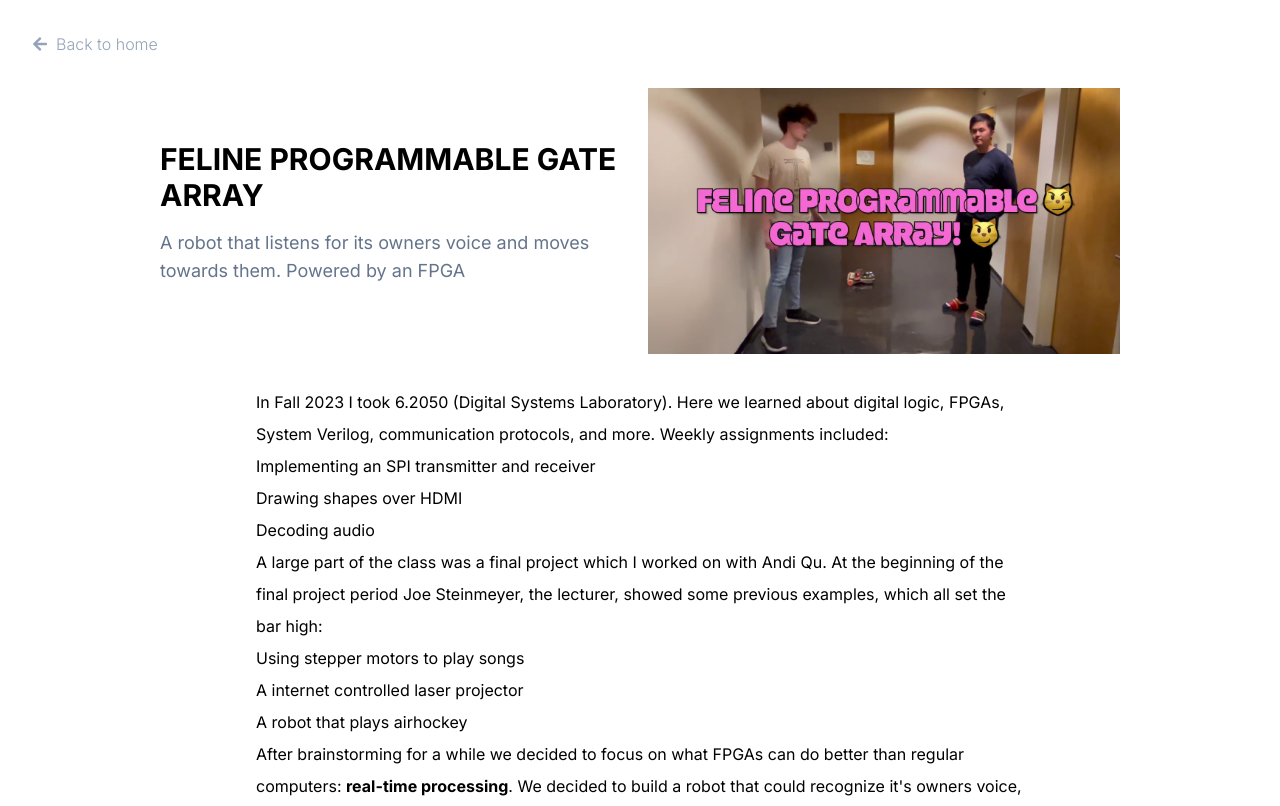
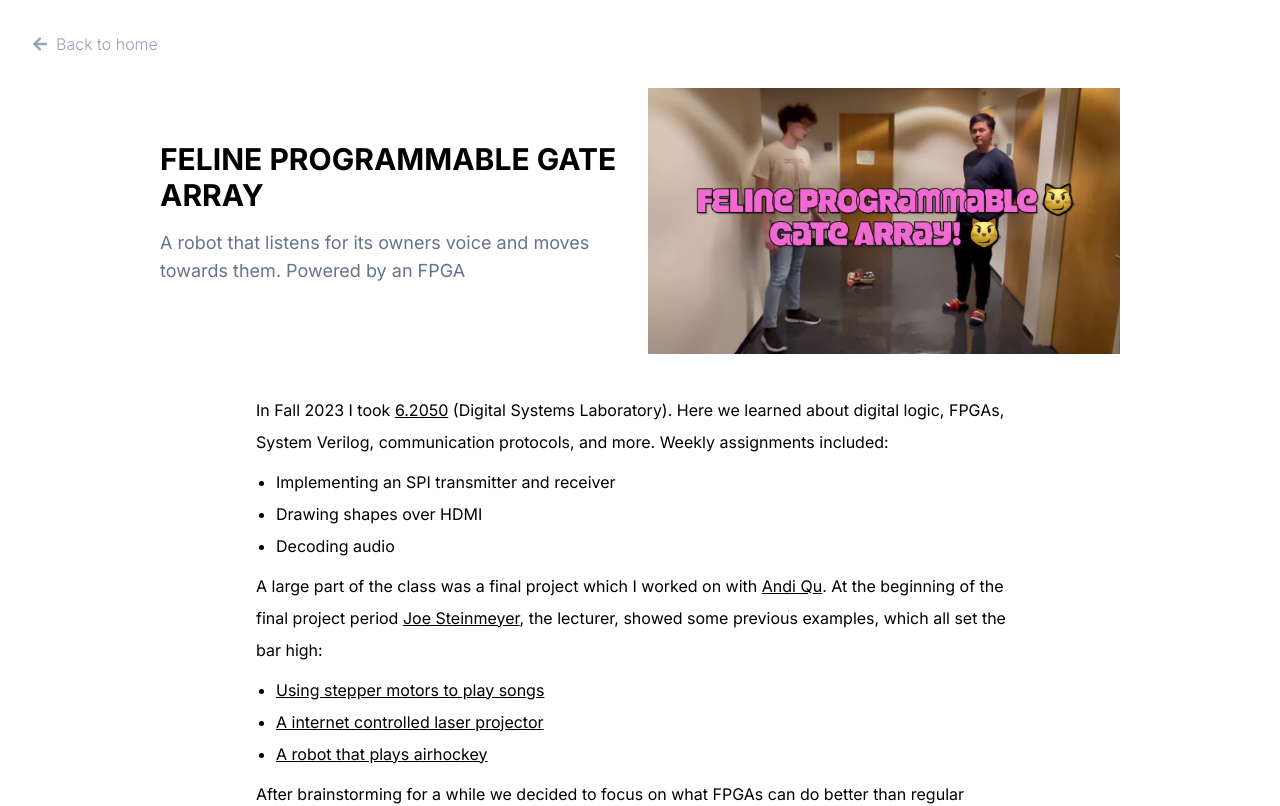
Before and after one commit to r-bt/richardbt.com, a Next.js app: page /projects/feline-programmable-gate-array in a window 1280 px wide. Shown: the top 806 px of the page. Built offline with nearby package versions, Linux system fonts and the light colour scheme.

Commit message:
Fix styling issues

```diff
--- a/app/(projects)/projects/connect-4/page.mdx
+++ b/app/(projects)/projects/connect-4/page.mdx
@@ -45,8 +45,8 @@ I decided to build a robot that could play Connect 4 on a physical board for a f
 
 Below I describe the design and implementation of the robot but if you want to see it in action, here's two videos:
 
-<iframe className="m-auto pb-4" width="560" height="315" src="https://www.youtube.com/embed/X0XXUfkOlMY?si=PBQl1yqKR_Zg6yaH" title="YouTube video player" frameborder="0" allow="accelerometer; autoplay; clipboard-write; encrypted-media; gyroscope; picture-in-picture; web-share" referrerpolicy="strict-origin-when-cross-origin" allowfullscreen></iframe>
-<iframe className="m-auto pb-4" width="560" height="315" src="https://www.youtube.com/embed/JORZFqTXGA4?si=DMwjJiMhEpfSM4cQ" title="YouTube video player" frameborder="0" allow="accelerometer; autoplay; clipboard-write; encrypted-media; gyroscope; picture-in-picture; web-share" referrerpolicy="strict-origin-when-cross-origin" allowfullscreen></iframe>
+<iframe className="m-auto pb-4 max-w-full" width="560" height="315" src="https://www.youtube.com/embed/X0XXUfkOlMY?si=PBQl1yqKR_Zg6yaH" title="YouTube video player" frameborder="0" allow="accelerometer; autoplay; clipboard-write; encrypted-media; gyroscope; picture-in-picture; web-share" referrerpolicy="strict-origin-when-cross-origin" allowfullscreen></iframe>
+<iframe className="m-auto pb-4 max-w-full" width="560" height="315" src="https://www.youtube.com/embed/JORZFqTXGA4?si=DMwjJiMhEpfSM4cQ" title="YouTube video player" frameborder="0" allow="accelerometer; autoplay; clipboard-write; encrypted-media; gyroscope; picture-in-picture; web-share" referrerpolicy="strict-origin-when-cross-origin" allowfullscreen></iframe>
 
 ## Design Goals
 
--- a/app/(projects)/projects/feline-programmable-gate-array/page.mdx
+++ b/app/(projects)/projects/feline-programmable-gate-array/page.mdx
@@ -31,7 +31,7 @@ After brainstorming for a while we decided to focus on what FPGAs can do better
 
 To save the suspense here's the final result. The demo video isn't the best but you can see, especially towards the end, that the robot moves towards me.
 
-<iframe className="m-auto pb-4" width="560" height="315" src="https://www.youtube.com/embed/ZVBrdW6CN-c?si=RewYE4DpcvThKodU" title="YouTube video player" frameborder="0" allow="accelerometer; autoplay; clipboard-write; encrypted-media; gyroscope; picture-in-picture; web-share" referrerpolicy="strict-origin-when-cross-origin" allowfullscreen></iframe>
+<iframe className="m-auto pb-4 max-w-full" width="560" height="315" src="https://www.youtube.com/embed/ZVBrdW6CN-c?si=RewYE4DpcvThKodU" title="YouTube video player" frameborder="0" allow="accelerometer; autoplay; clipboard-write; encrypted-media; gyroscope; picture-in-picture; web-share" referrerpolicy="strict-origin-when-cross-origin" allowfullscreen></iframe>
 
 ## Our design goals
 
--- a/tailwind.config.ts
+++ b/tailwind.config.ts
@@ -1,12 +1,13 @@
-import type { Config } from "tailwindcss"
+import type { Config } from "tailwindcss";
 
 const config = {
   darkMode: ["class"],
   content: [
-    './pages/**/*.{ts,tsx}',
-    './components/**/*.{ts,tsx}',
-    './app/**/*.{ts,tsx}',
-    './src/**/*.{ts,tsx}',
+    "./pages/**/*.{ts,tsx}",
+    "./components/**/*.{ts,tsx}",
+    "./app/**/*.{ts,tsx,mdx}",
+    "./src/**/*.{ts,tsx}",
+    "./mdx-components.tsx",
   ],
   prefix: "",
   theme: {
@@ -35,6 +36,6 @@ const config = {
     },
   },
   plugins: [require("tailwindcss-animate")],
-} satisfies Config
+} satisfies Config;
 
-export default config
+export default config;
```
